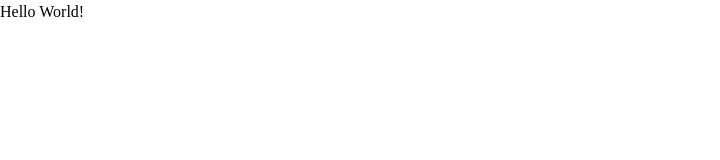
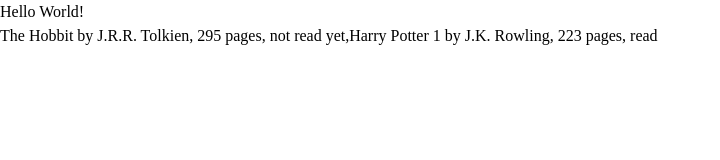
Before and after one commit to riezong/library, a plain HTML site: page index.html in a window 1280 px wide. Shown: the whole page, without its empty margins (0-720 px from the left). Drawn offline with Linux system fonts and the light colour scheme.

Commit message:
Defer script and print Library in DOM

```diff
--- a/index.html
+++ b/index.html
@@ -7,7 +7,9 @@
     <link rel="stylesheet" href="style.css">
 </head>
 <body>
-    <script src="script.js"></script>
+    <script src="script.js" defer></script>
     Hello World!
+
+    <div class="container"></div>
 </body>
 </html>
--- a/script.js
+++ b/script.js
@@ -13,9 +13,13 @@
 }
 
 function displayLibrary() {
+    const bookList = [];
     for (const book of myLibrary) {
-        console.log(book.info);
+        // console.log(book.info);
+        bookList.push(book.info);
     }
+    console.log(bookList);
+    return bookList;
 }
 
 const theHobbit = new Book('The Hobbit', 'J.R.R. Tolkien', '295 pages', 'not read yet');
@@ -25,3 +29,12 @@
 addBookToLibrary(harryPotter);
 
 displayLibrary();
+
+const container = document.querySelector(".container");
+const div = document.createElement("div");
+
+let showLibrary = document.createElement("p");
+showLibrary.textContent = displayLibrary();
+
+div.appendChild(showLibrary);
+container.appendChild(div);
```
